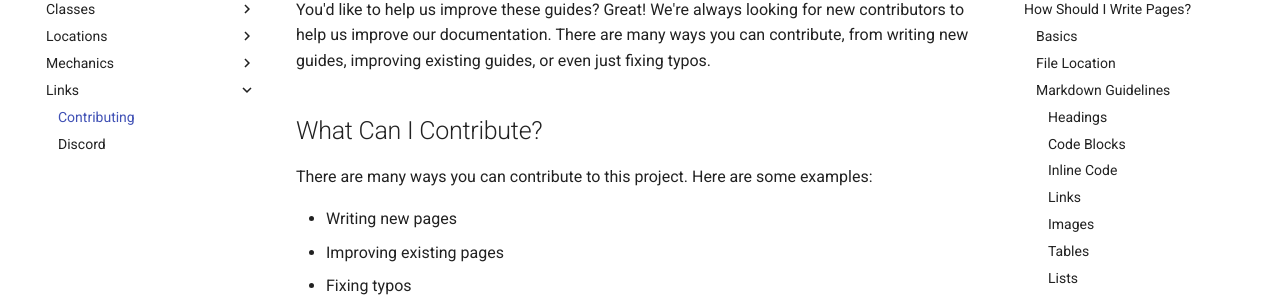
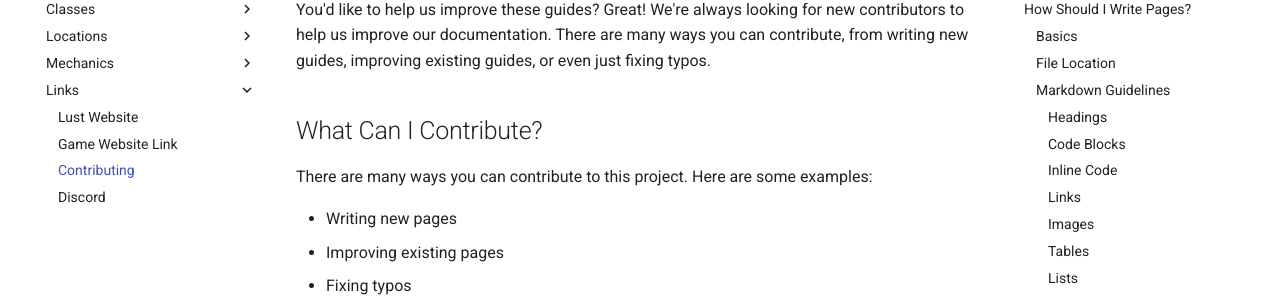
Before and after one commit to Lust-Interactive/EternalDamnationWiki, an MkDocs documentation site: the page built from data/CONTRIBUTING.md, in a window 1280 px wide. Shown: the part 183-480 px from the top of the page. Built offline with MkDocs 1.6.1 and Material for MkDocs 9.7.7, drawn with Linux system fonts in a browser that asks for light colours; comment, search, counter and statistics services are not loaded.

Commit message:
Update mkdocs.yml

```diff
--- a/mkdocs.yml
+++ b/mkdocs.yml
@@ -13,36 +13,9 @@ nav:
     - Game Roadmap: gameroadmap.md
     - Classes:
       - Shade: class/shade.md
-#      - Chaotic Good:                          WoW           RO
-#        - Archer: class/archer.md              hunter        1
-#        - Druid: class/druid.md                1             -
-#        - Monk: class/monk.md                  1             1
-#        - Paladin: class/paladin.md            1             1
-#        - Priest: class/priest.md              1             1
-#      - Chaotic Neutral:
-#        - Alchemist: class/alchemist.md        -             1
-#        - Bard: class/bard.md                  -             1
-#        - Engineer: class/engineer.md          -             1
-#        - Rogue: class/rogue.md                1             1
-#        - Witch Doctor: class/witchdoctor.md   1             -
-#      - Chaotic Evil:
-#        - Dread Knight: class/dreadknight.md   1             -
-#        - Necromancer: class/necromancer.md    -             -
-#        - Shadowblade: class/shadowblade.md    warrior       -
-#        - Sorcerer: class/sorcerer.md          1             1
-#        - Warlock: class/warlock.md            1             1
     - Locations:
       - Tutorial: locations/tutorial.md
       - Mysteria: locations/mysteria.md
-#      - Asphodel: locations/asphodel.md
-#      - Duat: locations/duat.md
-#      - Guinee: locations/guinee.md
-#      - Helheim: locations/Helheim.md
-#      - Xibalba: locations/xibalba.md
-#      - Hekla Fell: locations/heklafell.md
-#      - Diyu: locations/diyu.md
-#      - Erebus: locations/erebus.md
-#      - Chaos: locations/chaos.md
       - Event Locations: locations/events.md
     - Mechanics:
       - Achievements: mechanics/achievements.md
@@ -83,6 +56,8 @@ nav:
 #      - Lore: lore.md
 #      - Recuring Characters: recuringcharacters.md
     - Links:
+      - Lust Website: https://lustinteractive.co.uk/
+      - Game Website Link: https://eternal-damnation.com/
       - Contributing: CONTRIBUTING.md
       - Discord: https://discord.gg/XN6YRfSMMt
 theme:
```
